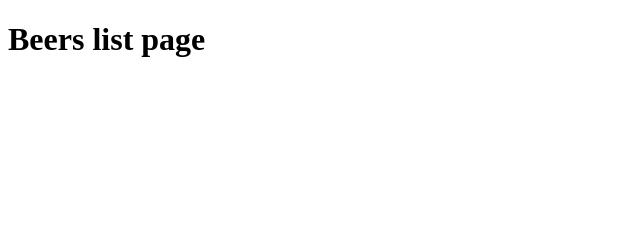
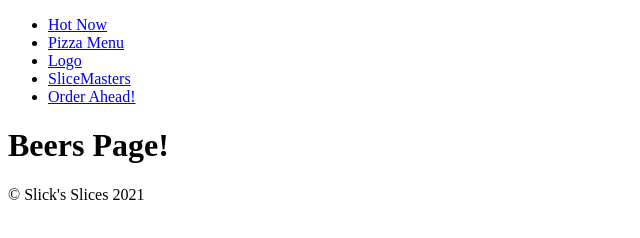
Before and after one commit to matysflance/gatsby-sanity-pizza-website, a Gatsby site in the folder gatsby/: page /beers in a window 1280 px wide. Shown: the whole page, without its empty margins (0-640 px from the left). Built offline with nearby package versions, Linux system fonts and the light colour scheme; Gatsby itself is replaced by a stand-in of ours.

Commit message:
Added routing and main layout

```diff
--- /dev/null
+++ b/gatsby/gatsby-browser.js
@@ -0,0 +1,6 @@
+import React from 'react';
+import { Layout } from './src/components/Layout';
+
+export const wrapPageElement = ({ element, props }) => (
+  <Layout {...props}>{element}</Layout>
+);
--- /dev/null
+++ b/gatsby/gatsby-ssr.js
@@ -0,0 +1,6 @@
+import React from 'react';
+import { Layout } from './src/components/Layout';
+
+export const wrapPageElement = ({ element, props }) => (
+  <Layout {...props}>{element}</Layout>
+);
--- a/gatsby/package.json
+++ b/gatsby/package.json
@@ -19,7 +19,8 @@
       "wesbos"
     ],
     "rules": {
-      "react/prop-types": 0
+      "react/prop-types": 0,
+      "react/jsx-props-no-spreading": 0
     }
   },
   "dependencies": {
--- /dev/null
+++ b/gatsby/src/components/Footer.js
@@ -0,0 +1,7 @@
+import React from 'react';
+
+export const Footer = () => (
+  <footer>
+    <p>&copy; Slick's Slices {new Date().getFullYear()}</p>
+  </footer>
+);
--- /dev/null
+++ b/gatsby/src/components/Layout.js
@@ -0,0 +1,11 @@
+import React from 'react';
+import { Footer } from './Footer';
+import { Nav } from './Nav';
+
+export const Layout = ({ children }) => (
+  <div>
+    <Nav />
+    {children}
+    <Footer />
+  </div>
+);
--- /dev/null
+++ b/gatsby/src/components/Nav.js
@@ -0,0 +1,24 @@
+import React from 'react';
+import { Link } from 'gatsby';
+
+export const Nav = () => (
+  <nav>
+    <ul>
+      <li>
+        <Link to="/">Hot Now</Link>
+      </li>
+      <li>
+        <Link to="/pizzas">Pizza Menu</Link>
+      </li>
+      <li>
+        <Link to="/">Logo</Link>
+      </li>
+      <li>
+        <Link to="/slicemasters">SliceMasters</Link>
+      </li>
+      <li>
+        <Link to="/order">Order Ahead!</Link>
+      </li>
+    </ul>
+  </nav>
+);
--- a/gatsby/src/pages/beers.js
+++ b/gatsby/src/pages/beers.js
@@ -1,5 +1,5 @@
 import React from 'react';
 
 export default function BeersPage() {
-  return <h1>Beers list page</h1>;
+  return <h1>Beers Page!</h1>;
 }
--- a/gatsby/src/pages/index.js
+++ b/gatsby/src/pages/index.js
@@ -1,5 +1,5 @@
 import React from 'react';
 
 export default function HomePage() {
-  return <h1>Hellooo!</h1>;
+  return <h1>Home Page!</h1>;
 }
--- a/gatsby/src/pages/order.js
+++ b/gatsby/src/pages/order.js
@@ -1,5 +1,5 @@
 import React from 'react';
 
 export default function OrderPage() {
-  return <h1>Order Page!</h1>;
+  return <h1>Order Page</h1>;
 }
```
